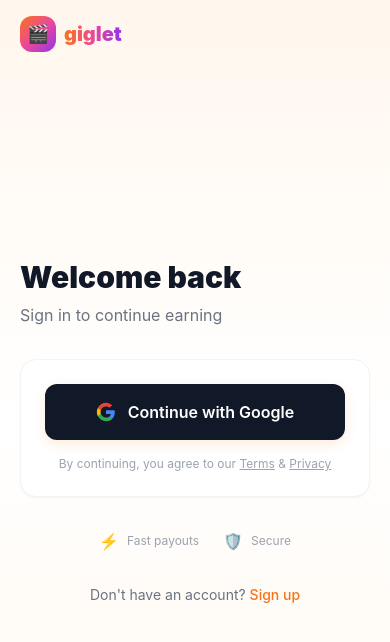
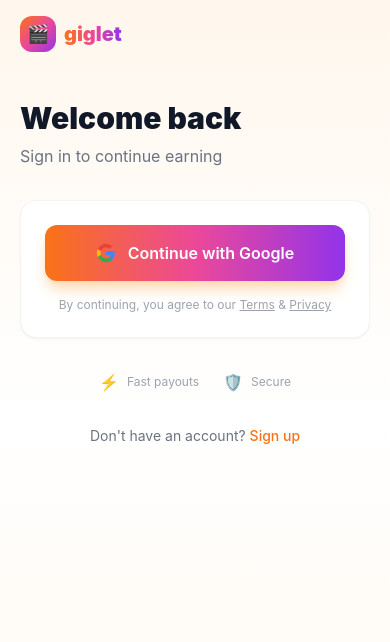
Before and after one commit to notswizz/ugc, a Next.js app: page /auth/login in a window 390 px wide. Shown: the top 642 px of the page. Built offline with nearby package versions, Linux system fonts and the light colour scheme; no server answers.

Commit message:
Fix login page styling
- Changed login button from gray to brand gradient (orange/pink/purple)
- Reduced top whitespace for better mobile layout
- Matches signup page styling now

```diff
--- a/pages/auth/login.tsx
+++ b/pages/auth/login.tsx
@@ -80,7 +80,7 @@
         </header>
 
         {/* Main content */}
-        <main className="relative z-10 flex-1 flex flex-col justify-center px-5 pb-12">
+        <main className="relative z-10 flex-1 flex flex-col pt-8 px-5 pb-12">
           {/* Title */}
           <div className={`mb-8 transition-all duration-500 ${mounted ? 'opacity-100 translate-y-0' : 'opacity-0 translate-y-4'}`}>
             <h1 className="text-3xl font-black text-gray-900 mb-2">Welcome back</h1>
@@ -92,7 +92,7 @@
             <Button
               onClick={handleGoogleLogin}
               disabled={isLoading}
-              className="w-full h-14 bg-gray-900 hover:bg-gray-800 text-white rounded-xl font-semibold text-base active:scale-[0.98] transition-all"
+              className="w-full h-14 bg-gradient-to-r from-orange-500 via-pink-500 to-purple-600 hover:opacity-90 text-white rounded-xl font-semibold text-base active:scale-[0.98] transition-all shadow-lg shadow-orange-200"
             >
               {isLoading ? (
                 <div className="flex items-center gap-3">
```
